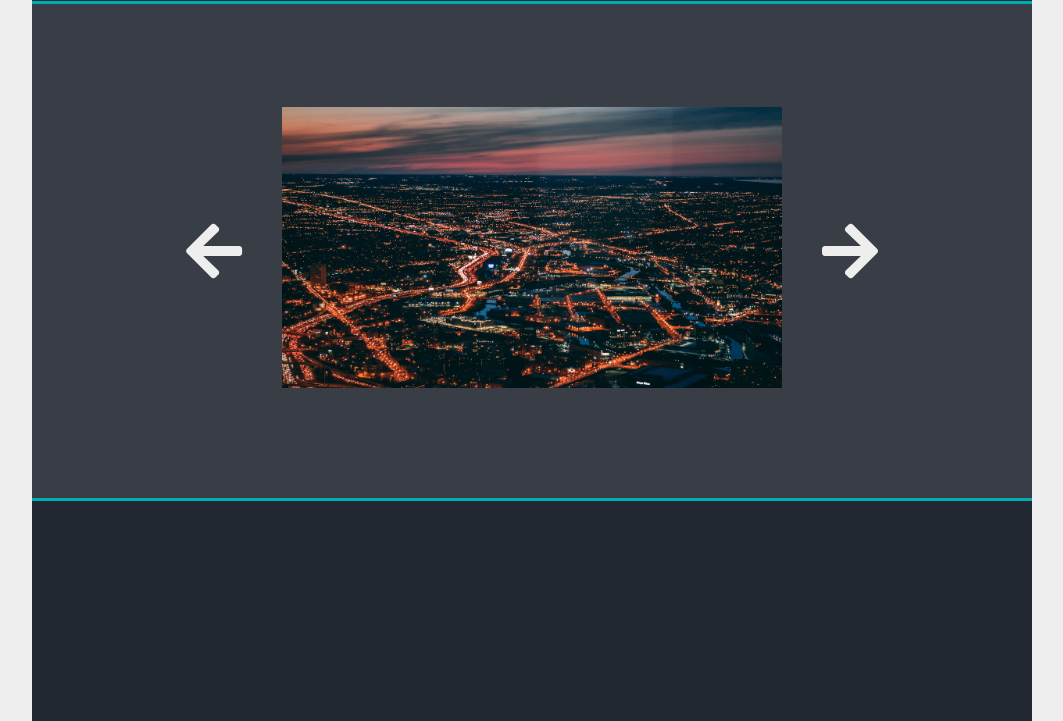
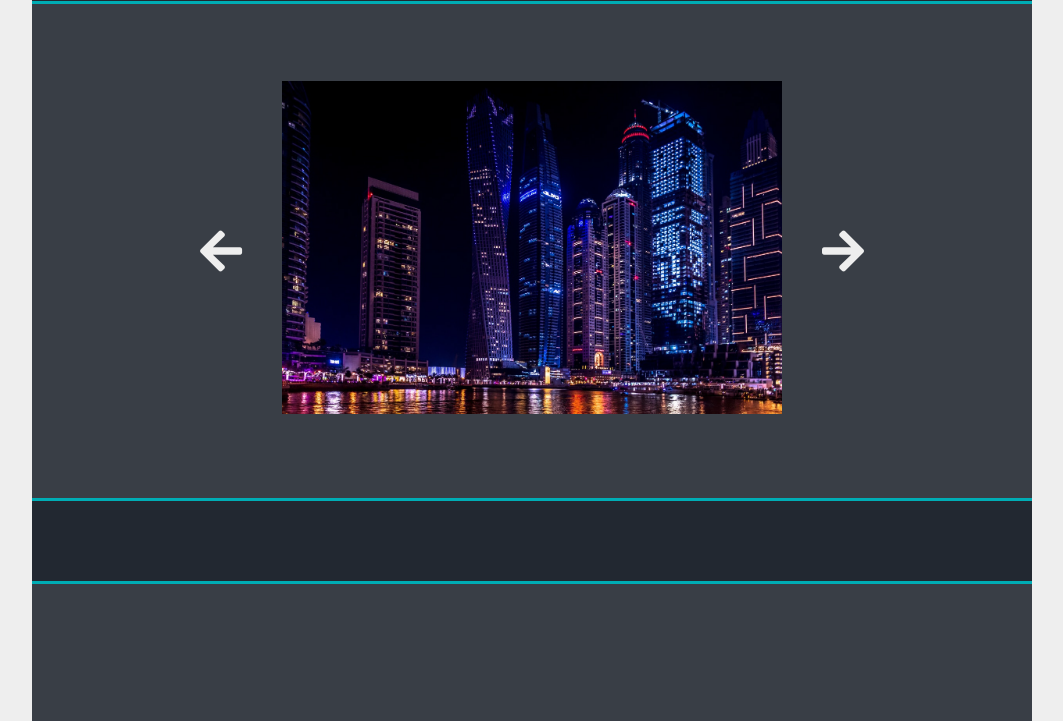
Before and after one commit to kyle4real/JavaScript-Basic-Components, a website: page views/index.html in a window 1280 px wide. Both pictures are taken after a click on the icon 322 px from the left and 330 px from the top of the page. Shown: the part 79-800 px from the top of the page, without its empty margins (108-1171 px from the left). Drawn offline with Linux system fonts and the light colour scheme.

Commit message:
Finalized slider

```diff
--- a/public/app.js
+++ b/public/app.js
@@ -1,20 +1,20 @@
-const slideshow = async () => {
+const slideshowOne = () => {
     const img = document.getElementById("img");
     const leftArrow = document.getElementById("leftArrow");
     const rightArrow = document.getElementById("rightArrow");
+    const numImgs = 7;
 
     const toggleSlideshow = (i) => {
-        i++;
-        if (i === 8) i = 1;
-        if (i === 0) i = 7;
-        img.src = `./../public/images/img-${i}.jpg`;
+        if (i === numImgs) i = 0;
+        if (i === -1) i = numImgs - 1;
+        img.src = `./../public/images/img-${i + 1}.jpg`;
         return i;
     };
     leftArrow.addEventListener("click", () => {
-        slideIndex = toggleSlideshow(slideIndex--);
+        slideIndex = toggleSlideshow(slideIndex - 1);
     });
     rightArrow.addEventListener("click", () => {
-        slideIndex = toggleSlideshow(slideIndex++);
+        slideIndex = toggleSlideshow(slideIndex + 1);
     });
     let slideIndex = toggleSlideshow(0);
 };
@@ -23,5 +23,5 @@ window.addEventListener("load", () => {
     main();
 });
 const main = () => {
-    slideshow();
+    slideshowOne();
 };
--- a/public/style.css
+++ b/public/style.css
@@ -95,7 +95,7 @@ a {
 
 .arrow {
     border-radius: 48%;
-    font-size: 4rem;
+    font-size: 3rem;
     cursor: pointer;
     color: var(--light-primary);
 }
@@ -110,8 +110,8 @@ a {
     height: auto;
 }
 
-/* CARDS */
-.cards {
-    height: 500px;
+/* SEPERator */
+.seperator {
+    height: 80px;
     background-color: var(--dark-primary);
 }
--- a/server.js
+++ b/server.js
@@ -12,11 +12,6 @@ app.get("/", (req, res) => {
     res.sendFile(`${__dirname}/views/index.html`);
 });
 
-app.get("/api/imgcount", (req, res) => {
-    const files = fs.readdirSync(`${__dirname}/public/images/`);
-    res.json(files);
-});
-
 const listener = app.listen(process.env.PORT || 3000, () => {
     console.log(`App listening on port ${listener.address().port}`);
 });
--- a/views/index.html
+++ b/views/index.html
@@ -35,8 +35,10 @@
                     <i class="fas fa-arrow-right arrow right" id="rightArrow"></i>
                 </div>
             </div>
-            <div class="cards"></div>
+            <div class="seperator"></div>
+            <div class="slideshow"></div>
+            <div class="seperator"></div>
         </div>
-        <script src="./../public/app.js"></script>
+        <script src="./../public/app.js" type="module"></script>
     </body>
 </html>
```
